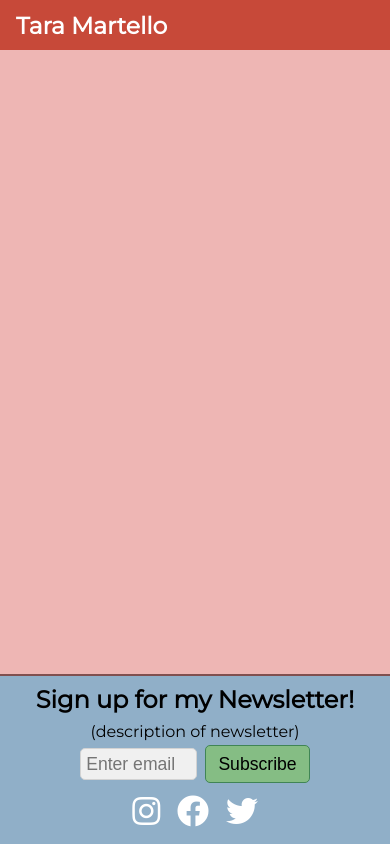
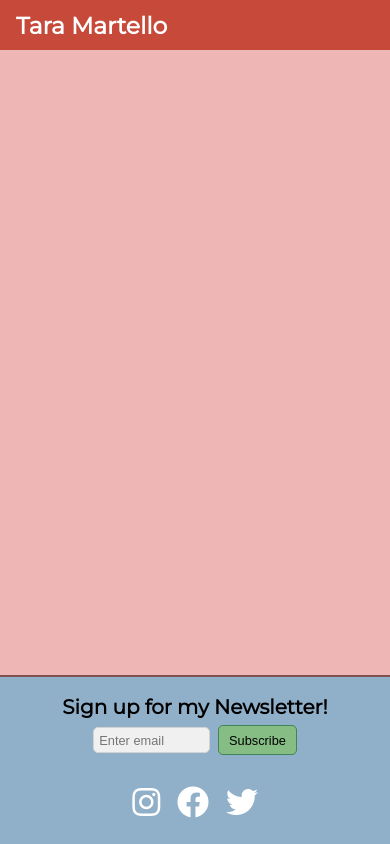
Before and after one commit to nicholasmcconnell/taramartello, a React (Create React App) app in the folder client/: page /searchtodos in a window 390 px wide. Built offline with nearby package versions, Linux system fonts and the light colour scheme.

Commit message:
Footer styled to be more mobile responsive

```diff
--- a/client/src/App.css
+++ b/client/src/App.css
@@ -504,4 +504,69 @@ i {
   #header .auth-options button {
     font-size: 4vw;
   }
+
+  .footer {
+    height: 20vh;
+
+  }
+
+  .footer .icons {
+    color: #ffffff;
+    display: inline-block;
+    vertical-align: middle;
+    width: 100%;
+  }
+
+  i {
+    padding: 1vh;
+    margin-bottom: .5rem;
+  }
+
+  .footerform {
+    /* display: grid; */
+    /* align-items: center; */
+    margin: 0;
+
+  }
+
+  .footerform h2 {
+  font-size: 20px;
+   margin-bottom: .1rem;
+   margin-top: .5rem;
+  }
+
+  .footer .footerform input[type='email'] {
+
+    font-size: .8rem;
+
+
+  }
+  .footerform input:hover {
+    /* background-color: #b7ebb7; */
+    box-shadow: inset 0px 0px 7px #96a0a8;
+    outline: none;
+  }
+
+  .footer .footerform input[type='submit'] {
+
+    /* display: block; */
+    margin: 0 auto;
+    margin-top: .3rem;
+    margin-left: .5rem;
+    padding: .4rem .6rem;
+    border: 1px solid #408555;
+    /* box-shadow: inset 0px 0px 5px #429de2; */
+    border-radius: 5px;
+    background-color: #85bd84;
+    font-size: .8rem;
+    justify-content: space-between;
+
+  }
+
+  .footerform input[type='submit']:hover {
+    background-color: #6fb86f;
+    box-shadow: inset 0px 0px 7px #3c90cf;
+    outline: none;
+  }
+
 }
--- a/client/src/components/layout/EmailSignup.js
+++ b/client/src/components/layout/EmailSignup.js
@@ -14,7 +14,7 @@ export default function EmailSignup() {
             {/* <div id="mc_embed_signup"> */}
             <form action="https://taramartello.us17.list-manage.com/subscribe/post?u=388b4c4e898214aaf5d7be920&amp;id=9a1f10895f" method="post" id="mc-embedded-subscribe-form" name="mc-embedded-subscribe-form" className="validate footerform" target="_blank" novalidate>
                 <h2>Sign up for my Newsletter!</h2>
-                <p>(description of newsletter)</p>
+                {/* <p>(description of newsletter)</p> */}
                 <div id="mc_embed_signup_scroll">
                     {/* <label htmlFor="mce-EMAIL"></label> */}
                     <input
```
